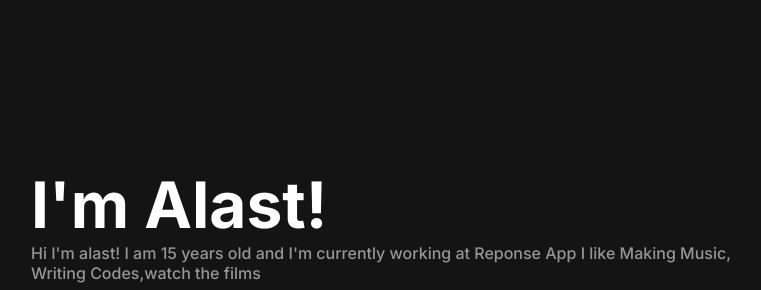
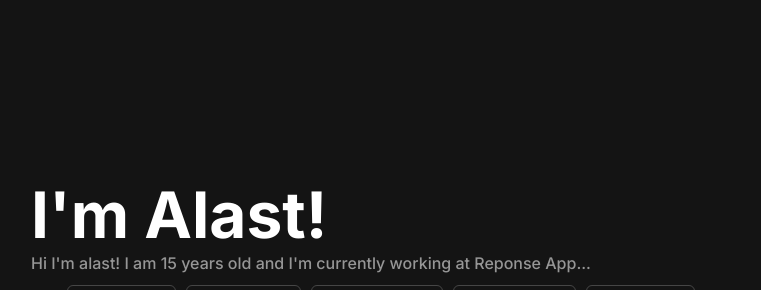
Before and after one commit to alastthebest/alastthebest.github.io, a plain HTML site: page index.html in a window 1280 px wide. Shown: the part 43-333 px from the top of the page, without its empty margins (259-1020 px from the left). Drawn offline with Linux system fonts and the light colour scheme.

```diff
--- a/index.html
+++ b/index.html
@@ -27,7 +27,7 @@
             <card>
 
                 <card-title>I'm Alast!</card-title>
-                <card-content> Hi I'm alast! I am 15 years old and I'm currently working at Reponse App  I like Making Music, Writing Codes,watch the films                             </card-content>
+                <card-content> Hi I'm alast! I am 15 years old and I'm currently working at Reponse App...                             </card-content>
 
         <socials>
 
```
